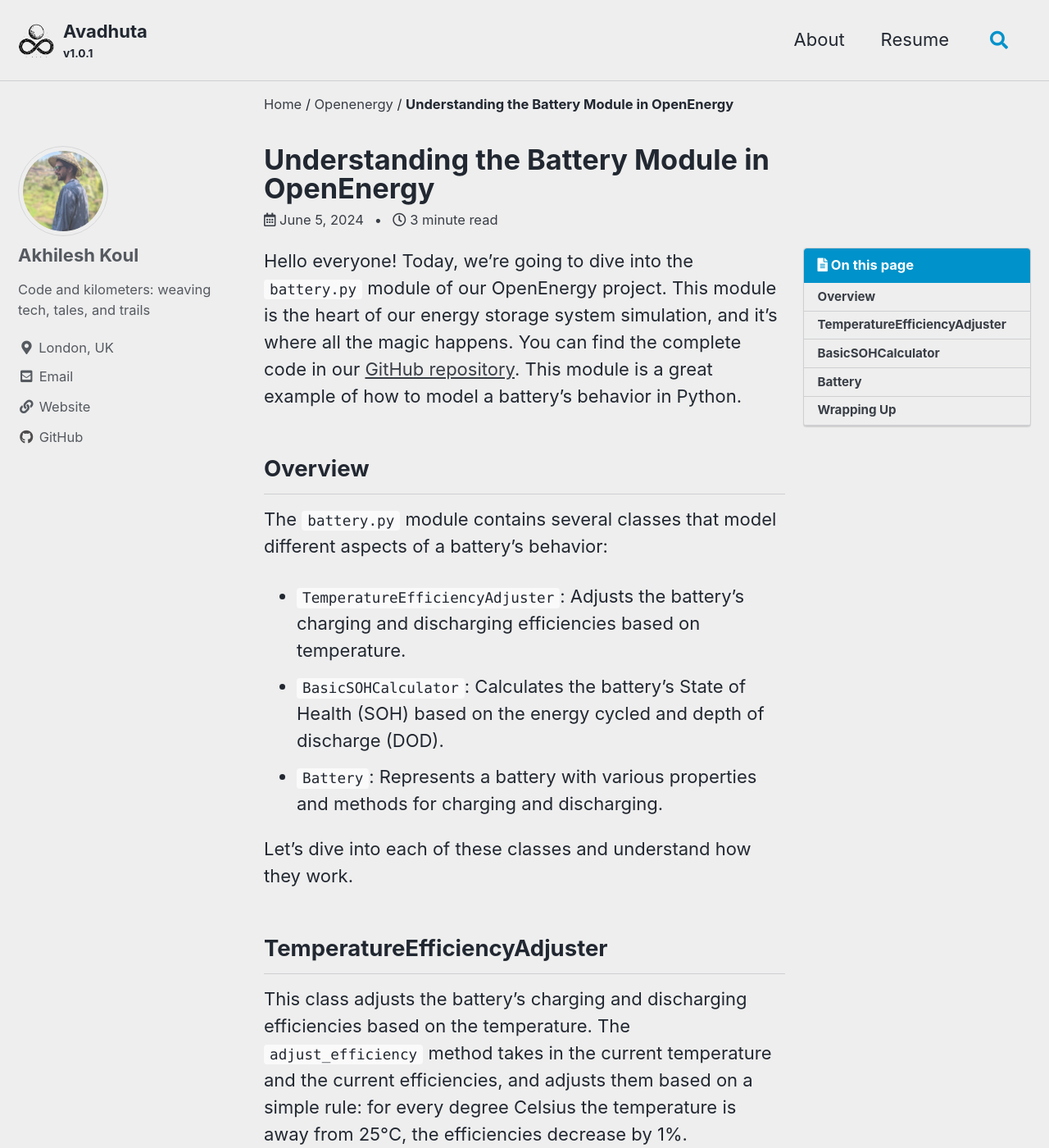
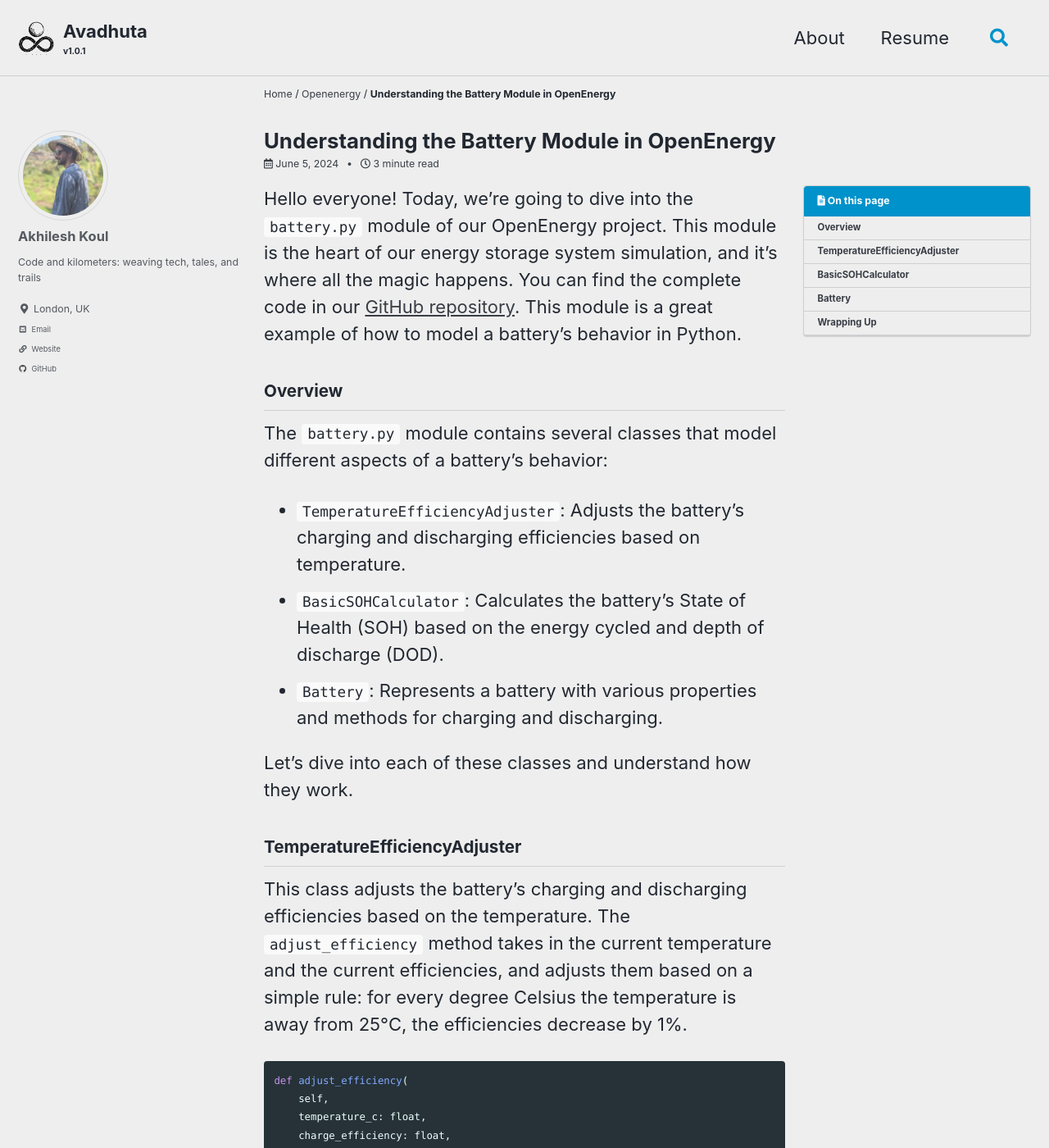
Before and after one commit to koulakhilesh/koulakhilesh.github.io, a Jekyll site: the page built from _posts/2024-06-05-understanding-the-battery.md, in a window 1280 px wide and 1400 px high. Shown: the whole window at 82% size. Built offline with Jekyll 4.4.1, drawn with Linux system fonts in a browser that asks for light colours; cached includes are drawn as plain includes; some of the changed text lies outside the part shown.

Commit message:
updating font

```diff
--- a/_sass/minimal-mistakes/_variables.scss
+++ b/_sass/minimal-mistakes/_variables.scss
@@ -6,7 +6,10 @@
    Typography
    ========================================================================== */
 
-$doc-font-size: 16 !default;
+
+// $doc-font-size: 16 !default;
+$doc-font-size: 12 !default;; // New base size
+$scale-ratio: $doc-font-size / 16; // Original base size is 16
 
 /* paragraph indention */
 $paragraph-indent: false !default; // true, false (default)
@@ -34,22 +37,23 @@ $header-font-family: $sans-serif !default;
 $caption-font-family: $serif !default;
 
 /* type scale */
-$type-size-1: 2.441em !default; // ~39.056px
-$type-size-2: 1.953em !default; // ~31.248px
-$type-size-3: 1.563em !default; // ~25.008px
-$type-size-4: 1.25em !default; // ~20px
-$type-size-5: 1em !default; // ~16px
-$type-size-6: 0.75em !default; // ~12px
-$type-size-7: 0.6875em !default; // ~11px
-$type-size-8: 0.625em !default; // ~10px
+$type-size-1: 2.441em * $scale-ratio !default; // Adjusted
+$type-size-2: 1.953em * $scale-ratio !default; // Adjusted
+$type-size-3: 1.563em * $scale-ratio !default; // Adjusted
+$type-size-4: 1.25em * $scale-ratio !default; // Adjusted
+$type-size-5: 1em * $scale-ratio !default; // Adjusted
+$type-size-6: 0.75em * $scale-ratio !default; // Adjusted
+$type-size-7: 0.6875em * $scale-ratio !default; // Adjusted
+$type-size-8: 0.625em * $scale-ratio !default; // Adjusted
+
 
 /* headline scale */
-$h-size-1: 1.563em !default; // ~25.008px
-$h-size-2: 1.25em !default; // ~20px
-$h-size-3: 1.125em !default; // ~18px
-$h-size-4: 1.0625em !default; // ~17px
-$h-size-5: 1.03125em !default; // ~16.5px
-$h-size-6: 1em !default; // ~16px
+$h-size-1: 1.563em * $scale-ratio !default; // Adjusted
+$h-size-2: 1.25em * $scale-ratio !default; // Adjusted
+$h-size-3: 1.125em * $scale-ratio !default; // Adjusted
+$h-size-4: 1.0625em * $scale-ratio !default; // Adjusted
+$h-size-5: 1.03125em * $scale-ratio !default; // Adjusted
+$h-size-6: 1em * $scale-ratio !default; // Adjusted
 
 /*
    Colors
```
